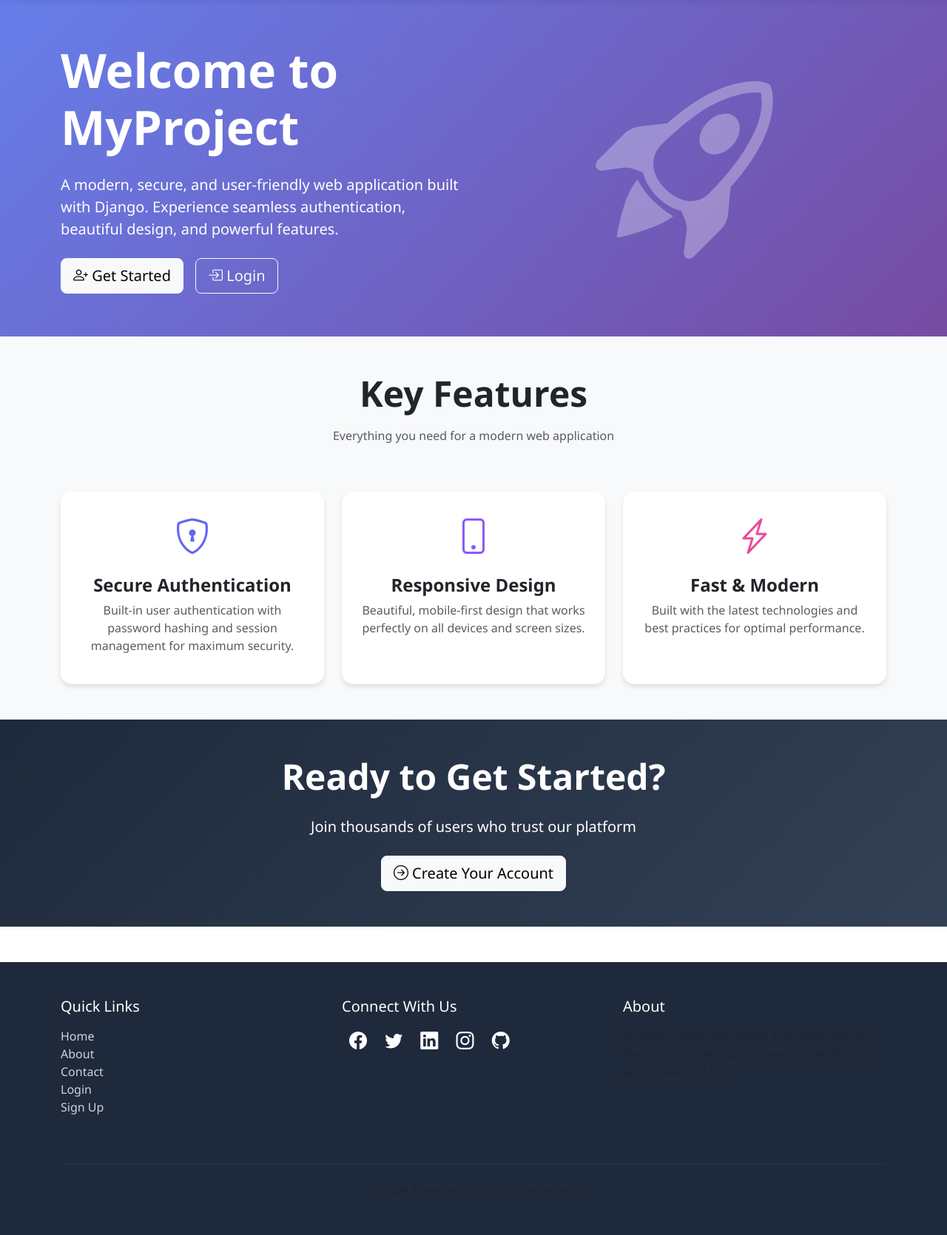
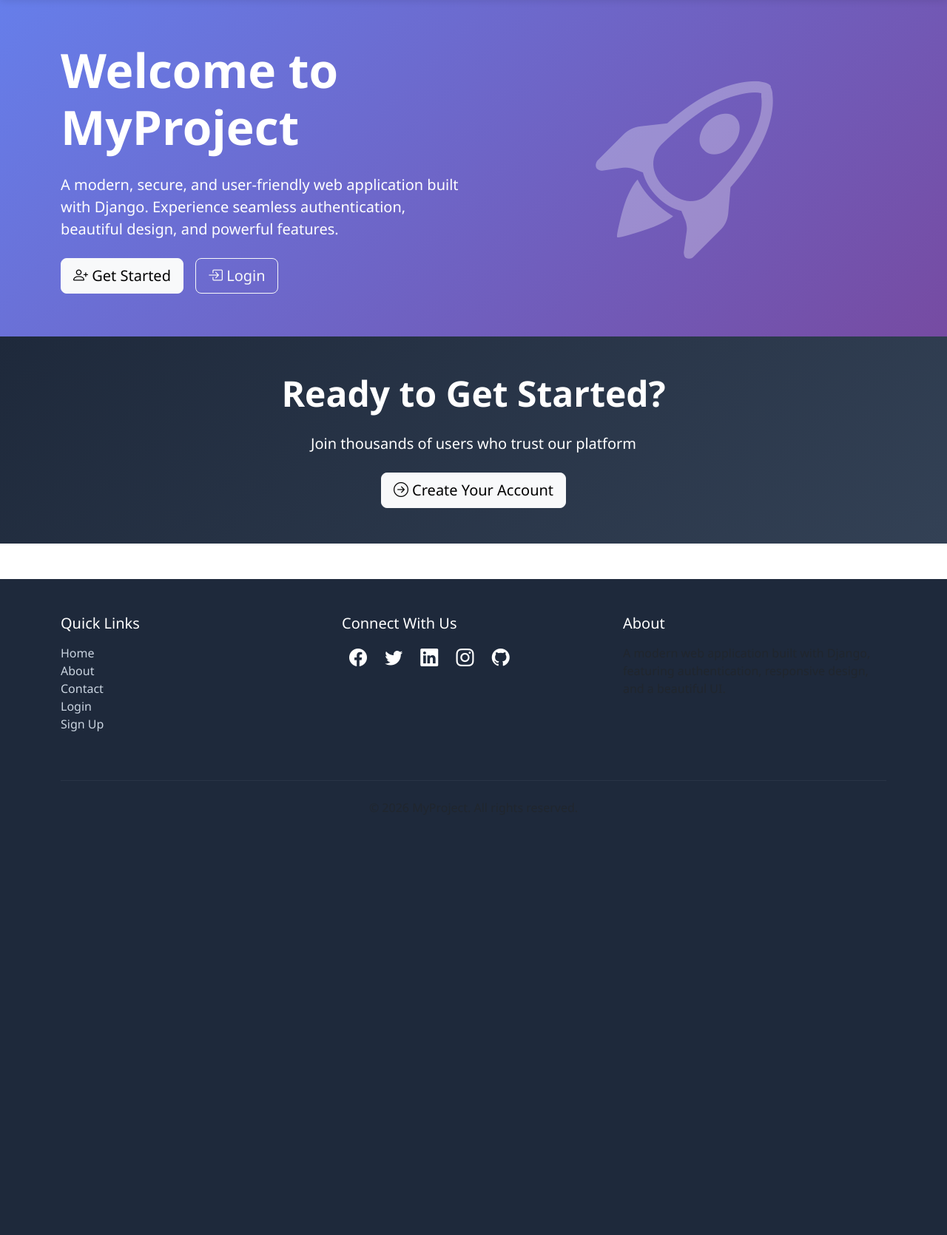
Before and after one commit to LiladharBhuanBhaskar/A-modern-full-featured-Django-web-application-with-user-authentication-responsive-design, a Django app: page / in a window 1280 px wide. Shown: the part 57-1727 px from the top of the page at 74% size. After the commit the page ends 1158 px from the top, so only its background shows below. Run offline with Django 4.2, Linux system fonts and the light colour scheme.

Commit message:
Update home.html

```diff
--- a/main/templates/main/home.html
+++ b/main/templates/main/home.html
@@ -34,46 +34,7 @@
     </div>
 </section>
 
-<!-- Features Section -->
-<section class="py-5 bg-light">
-    <div class="container">
-        <div class="row text-center mb-5">
-            <div class="col-12">
-                <h2 class="display-5 fw-bold mb-3">Key Features</h2>
-                <p class="text-muted">Everything you need for a modern web application</p>
-            </div>
-        </div>
-        <div class="row g-4">
-            <div class="col-md-4">
-                <div class="card h-100 text-center p-4">
-                    <div class="mb-3" style="font-size: 3rem; color: #6366f1;">
-                        <i class="bi bi-shield-lock"></i>
-                    </div>
-                    <h4 class="fw-bold">Secure Authentication</h4>
-                    <p class="text-muted">Built-in user authentication with password hashing and session management for maximum security.</p>
-                </div>
-            </div>
-            <div class="col-md-4">
-                <div class="card h-100 text-center p-4">
-                    <div class="mb-3" style="font-size: 3rem; color: #8b5cf6;">
-                        <i class="bi bi-phone"></i>
-                    </div>
-                    <h4 class="fw-bold">Responsive Design</h4>
-                    <p class="text-muted">Beautiful, mobile-first design that works perfectly on all devices and screen sizes.</p>
-                </div>
-            </div>
-            <div class="col-md-4">
-                <div class="card h-100 text-center p-4">
-                    <div class="mb-3" style="font-size: 3rem; color: #ec4899;">
-                        <i class="bi bi-lightning-charge"></i>
-                    </div>
-                    <h4 class="fw-bold">Fast & Modern</h4>
-                    <p class="text-muted">Built with the latest technologies and best practices for optimal performance.</p>
-                </div>
-            </div>
-        </div>
-    </div>
-</section>
+
 
 <!-- Tasks Section (for logged in users) -->
 {% if user.is_authenticated %}
```
